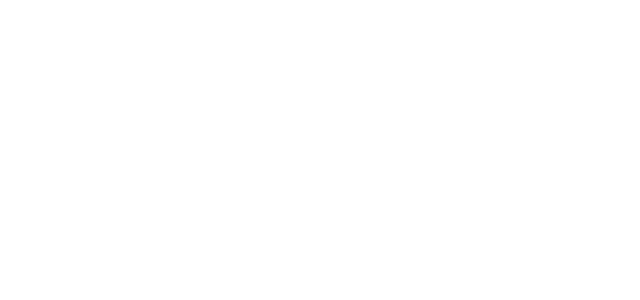
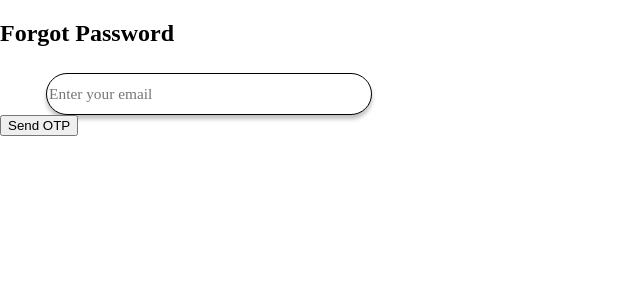
Before and after one commit to kalviumcommunity/S56_TusharShekhar_Capstone_ParKrO, a React (Vite) app in the folder Frontend/: page /forgot-password in a window 1280 px wide. Before the commit this address had no page. Shown: the top 300 px of the page, without its empty margins (0-640 px from the left). Built offline with nearby package versions, Linux system fonts and the light colour scheme; a web font is replaced by a local one.

Commit message:
merge with backend endpoint with the fronted and created two components

```diff
--- a/Frontend/src/App.jsx
+++ b/Frontend/src/App.jsx
@@ -8,6 +8,10 @@ import Profile from './Component/Profile'
 import {Route,Routes } from 'react-router-dom'
 import QRcode from './Component/QRcode'
 import Popular from './Component/Popular'
+import ForgotPassword from './Component/ForgotPassword'
+import ResetPassword from './Component/ResetPassword'
+import VerifyOtp from './Component/VerifyOTP'
+
 
 function App() {
   return (
@@ -21,6 +25,9 @@ function App() {
       <Route path='/generate' element={<QRcode/>}></Route>
       <Route path='/profiles' element={<Profile/>}></Route>
       <Route path='/popular' element={<Popular/>}></Route>
+      <Route path='/forgot-password' element={<ForgotPassword />} />
+      <Route path='/verify-otp' element={<VerifyOtp />} />
+      <Route path='/reset-password' element={<ResetPassword />} />
     </Routes>
     </>
   )
--- /dev/null
+++ b/Frontend/src/Component/ForgotPassword.jsx
@@ -0,0 +1,47 @@
+import React, { useState } from 'react';
+import axios from 'axios';
+import { useNavigate } from 'react-router-dom';
+
+const ForgotPassword = () => {
+  const [email, setEmail] = useState('');
+  const [errorMessage, setErrorMessage] = useState('');
+  const [successMessage, setSuccessMessage] = useState('');
+  const navigate = useNavigate();
+
+  const handleSubmit = async (e) => {
+    e.preventDefault();
+    if (!email) {
+      setErrorMessage('Please provide your email.');
+      return;
+    }
+
+    try {
+      const response = await axios.post('http://localhost:3200/forgetpassword', { email });
+      setSuccessMessage('OTP has been sent to your email.');
+      setErrorMessage('');
+      // Pass email to the next page for OTP verification
+      navigate('/verify-otp', { state: { email } });
+    } catch (error) {
+      setErrorMessage('Error sending OTP: ' + (error.response?.data?.error || 'Unknown error'));
+    }
+  };
+
+  return (
+    <div className='forgot-container'>
+      <h2>Forgot Password</h2>
+      {errorMessage && <p className='error-message'>{errorMessage}</p>}
+      {successMessage && <p className='success-message'>{successMessage}</p>}
+      <form onSubmit={handleSubmit}>
+        <input
+          type='email'
+          placeholder='Enter your email'
+          value={email}
+          onChange={(e) => setEmail(e.target.value)}
+        />
+        <button type='submit'>Send OTP</button>
+      </form>
+    </div>
+  );
+};
+
+export default ForgotPassword;
--- a/Frontend/src/Component/Login.jsx
+++ b/Frontend/src/Component/Login.jsx
@@ -69,7 +69,7 @@ const Login = () => {
               value={password}
               onChange={(e) => setPassword(e.target.value)}
             />
-            <h5 className='forgot'>Forgot Password?</h5>
+             <Link to='/forgot-password'><h5 className='forgot'>Forgot Password?</h5></Link>
             <button type='submit' className='logbtn'>Login</button>
           </form>
           <div className='left'>
--- /dev/null
+++ b/Frontend/src/Component/ResetPassword.jsx
@@ -0,0 +1,48 @@
+import React, { useState } from 'react';
+import axios from 'axios';
+import { useNavigate, useLocation } from 'react-router-dom';
+
+const ResetPassword = () => {
+  const [password, setPassword] = useState('');
+  const [errorMessage, setErrorMessage] = useState('');
+  const [successMessage, setSuccessMessage] = useState('');
+  const navigate = useNavigate();
+  const location = useLocation();
+  const { email } = location.state; // Get the email passed from OTP page
+
+  const handleSubmit = async (e) => {
+    e.preventDefault();
+    if (!password) {
+      setErrorMessage('Please provide a new password.');
+      return;
+    }
+
+    try {
+      const response = await axios.put('http://localhost:3200/resetpassword', { email, password });
+      setSuccessMessage('Password reset successfully. You can now log in.');
+      setErrorMessage('');
+      navigate('/login');
+    } catch (error) {
+      setErrorMessage('Error resetting password: ' + (error.response?.data?.error || 'Unknown error'));
+    }
+  };
+
+  return (
+    <div className='reset-password-container'>
+      <h2>Reset Password</h2>
+      {errorMessage && <p className='error-message'>{errorMessage}</p>}
+      {successMessage && <p className='success-message'>{successMessage}</p>}
+      <form onSubmit={handleSubmit}>
+        <input
+          type='password'
+          placeholder='Enter new password'
+          value={password}
+          onChange={(e) => setPassword(e.target.value)}
+        />
+        <button type='submit'>Reset Password</button>
+      </form>
+    </div>
+  );
+};
+
+export default ResetPassword;
```
